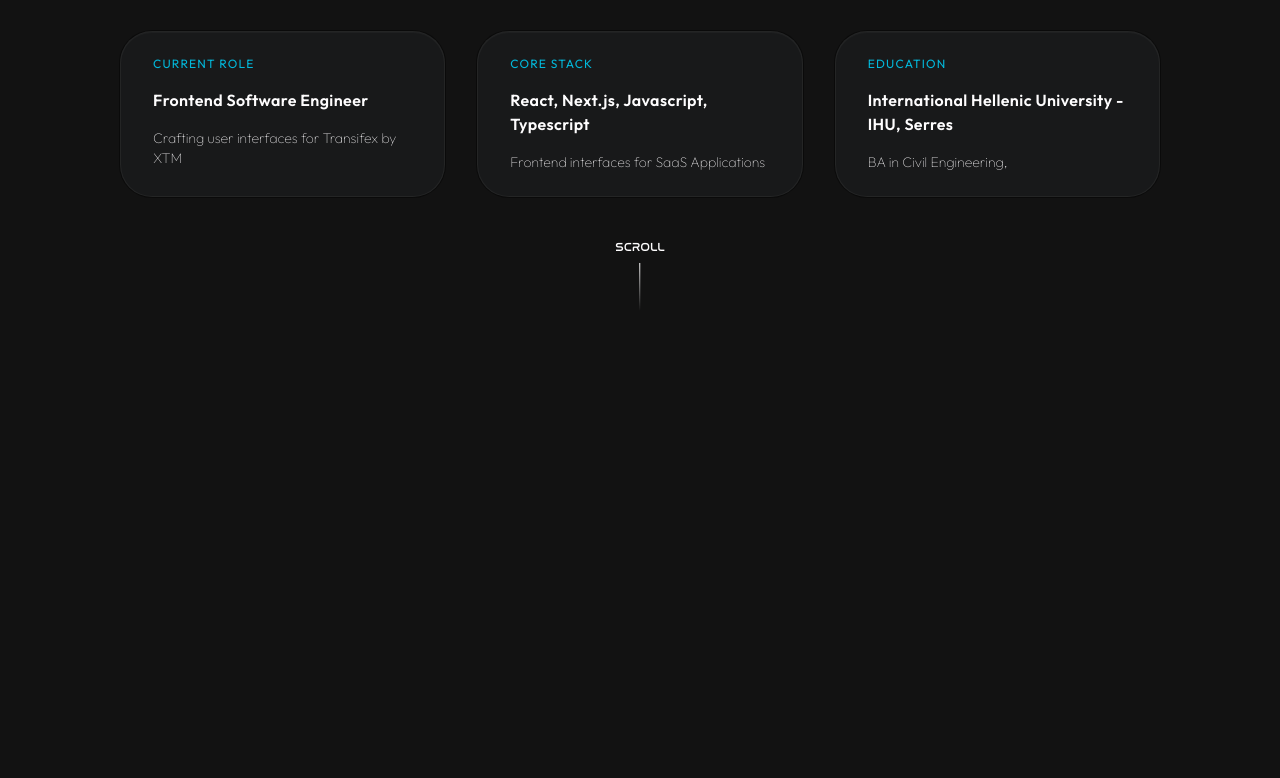
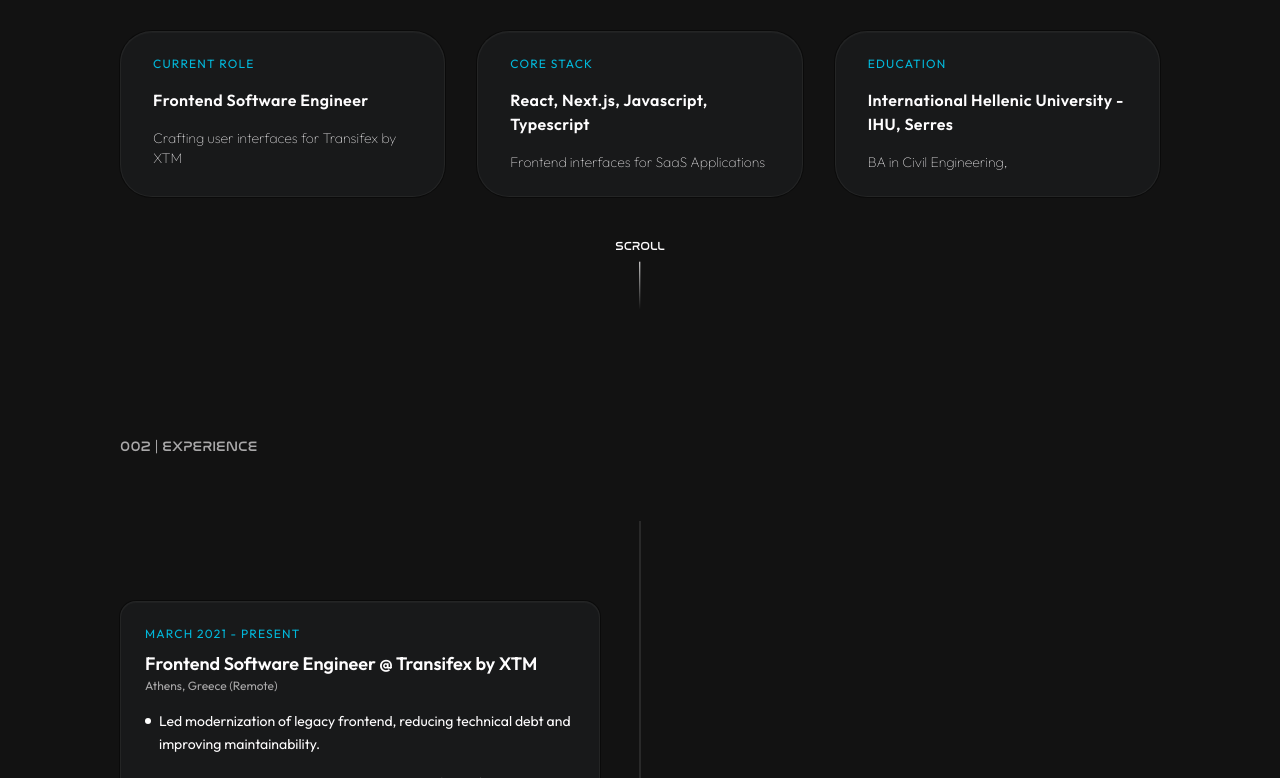
Before and after one commit to bobasicuanita/New-Portfolio-2026, a Next.js app: page / in a window 1280 px wide. Shown: the part 1469-2247 px from the top of the page. Before the commit the page ends 1906 px from the top, so only its background shows below. Built offline with nearby package versions, Linux system fonts and the light colour scheme.

Commit message:
Experience section

```diff
--- /dev/null
+++ b/app/_components/Experience.tsx
@@ -0,0 +1,21 @@
+"use client";
+import Timeline from "./Timeline/Timeline";
+import { items } from "../_lib/constants";
+import ScrollIndicator from "./ScrollIndicator";
+
+export default function Experience() {
+  return (
+    <section
+      id="experience"
+      className="min-h-screen flex justify-center text-center -translate-y-30 relative py-24 px-8 lg:py-30 lg:px-30"
+    >
+      <div className="w-full">
+        <h6 className="text-center md:text-left font-thin w-full text-sm text-(--gray-color) font-[nasalization] mb-16">
+          002 | EXPERIENCE
+        </h6>
+        <Timeline items={items} />
+      </div>
+      <ScrollIndicator />
+    </section>
+  );
+}
--- /dev/null
+++ b/app/_components/Timeline/Timeline.tsx
@@ -0,0 +1,62 @@
+import { motion } from "framer-motion";
+import TimelineCard from "./TimelineCard";
+import { fadeStaggerContainer, fadeUpItem } from "@/app/_utils/animations";
+
+export type TimelineItem = {
+  id?: string | number;
+  year: string;
+  title: string;
+  location: string;
+  description: string[];
+  technology: string[];
+};
+
+export default function Timeline({ items }: { items: TimelineItem[] }) {
+  return (
+    <motion.div
+      variants={fadeStaggerContainer}
+      initial="hidden"
+      whileInView="visible"
+      viewport={{ once: true }}
+    >
+      <div className="relative w-full mx-auto py-20">
+        <div className="hidden md:block absolute left-1/2 top-0 h-full w-px bg-(--gray-color) dark:bg-white/20 -translate-x-1/2" />
+        <div className="flex flex-col gap-16">
+          {items.map((item, index) => {
+            const isLeft = index % 2 === 0;
+            return (
+              <motion.div
+                variants={fadeUpItem}
+                key={item.id ?? index}
+                className="relative grid grid-cols-1 md:grid-cols-2 items-center"
+              >
+                <div
+                  className={`hidden md:block pr-10 ${isLeft ? "text-right" : ""}`}
+                >
+                  {isLeft && <TimelineCard item={item} />}
+                </div>
+                <div className="hidden md:flex absolute left-1/2 -translate-x-1/2 justify-center">
+                  <div className="w-3 h-3 rounded-full bg-blue-600 dark:bg-cyan-500 shadow-[0_0_10px_rgba(34,211,238,0.6)]" />
+                </div>
+                <div
+                  className={`hidden md:block pl-10 ${!isLeft ? "text-left" : ""}`}
+                >
+                  {!isLeft && <TimelineCard item={item} />}
+                </div>
+                <div className="md:hidden flex flex-col gap-3">
+                  <div className="flex items-center gap-2">
+                    <div className="w-2 h-2 rounded-full bg-blue-600 dark:bg-cyan-500" />
+                    <span className="text-xs text-cyan-500 uppercase tracking-widest">
+                      {item.year}
+                    </span>
+                  </div>
+                  <TimelineCard item={item} />
+                </div>
+              </motion.div>
+            );
+          })}
+        </div>
+      </div>
+    </motion.div>
+  );
+}
--- /dev/null
+++ b/app/_components/Timeline/TimelineCard.tsx
@@ -0,0 +1,46 @@
+import type { TimelineItem } from "./Timeline";
+import Badge from "../Badge";
+
+type TimelineCardProps = {
+  item: TimelineItem;
+};
+
+export default function TimelineCard({ item }: TimelineCardProps) {
+  return (
+    <div className="bg-(--background-tile) cursor-default text-left rounded-2xl p-6 shadow-lg transition-all duration-300 border border-gray-200 dark:border-white/5 shadow-[inset 0 1px 0 rgba(255,255,255,0.03),0 0 0 1px rgba(0,0,0,0.4)] dark:shadow-[inset_0_1px_0_rgba(255,255,255,0.03),0_0_0_1px_rgba(0,0,0,0.4)]">
+      <p className="text-xs text-blue-600 dark:text-cyan-500 uppercase tracking-widest mb-2">
+        {item.year}
+      </p>
+      <h3 className="text-lg font-semibold text-(--gray-color) dark:text-(--white-color)">
+        {item.title}
+      </h3>
+      <p className="text-(--secondary-color) dark:text-(--gray-color) text-xs mb-4">
+        {item.location}
+      </p>
+      <ul className="text-sm text-(--white-color) mt-2 flex flex-col gap-4">
+        {item.description.map((item: string, index) => {
+          return (
+            <li
+              key={index}
+              className="flex items-start gap-2 text-(--gray-color) dark:text-(--white-color)"
+            >
+              <span className="w-1.5 h-1.5 mt-[8px] rounded-full bg-(--gray-color) dark:bg-white shrink-0" />
+              <span className="leading-relaxed">{item}</span>
+            </li>
+          );
+        })}
+      </ul>
+      <ul className="flex flex-wrap gap-2 text-xs mt-4">
+        {item.technology.map((item: string, index) => {
+          return (
+            <li key={index}>
+              <Badge>
+                <span className="text-violet-500">{item}</span>
+              </Badge>
+            </li>
+          );
+        })}
+      </ul>
+    </div>
+  );
+}
--- a/app/_lib/constants.ts
+++ b/app/_lib/constants.ts
@@ -1 +1,43 @@
 export const navLinks = ["home", "about", "experience", "skills", "projects", "contact me"];
+
+export const items = [
+  {
+    id: 1,
+    year: "March 2021 - Present",
+    title: "Frontend Software Engineer @ Transifex by XTM",
+    location: "Athens, Greece (Remote)",
+    description: [
+      "Led modernization of legacy frontend, reducing technical debt and improving maintainability.",
+      "Contributed to integrations with external platforms (e.g., Contentful, Rigi), enabling seamless data flow and feature expansion.",
+      "Developed UI components for AI-driven features, contributing to new product capabilities.",
+      "Implemented onboarding flows in React, improving user experience and feature adoption.",
+      "Supported a junior developer through ad-hoc guidance and code reviews.",
+    ],
+    technology: ["HTML5", "CSS", "LESS", "Javascript", "React", "NextJS", "TailwindCSS", "Redux", "MarionetteJS", "BackboneJS", "Jquery", "GraphQL", "Cursor", "Claude", "React Query", "Django", "Docker"]
+  },
+  {
+    id: 2,
+    year: "September 2020 - March 2021",
+    title: "Frontend Web Developer @ Netmechanics",
+    location: "Iraklion, Crete (On-site)",
+    description: [
+      "Developed React-based templating engine used to render customizable pages across the platform",
+      "Coded websites using the company's custom templates and components.",
+      "Enhanced user experience by implementing responsive web design and optimizing performance.",
+      "Adhered to SEO & WCAG compliance while designing sites.",
+    ],
+    technology: ["HTML5", "CSS", "Javascript", "React", "Jquery", "Bootstrap"]
+  },
+{
+  id: 3,
+  year: "June 2020 - August 2020",
+  title: "Frontend Web Developer @ iWorx",
+  location: "Iraklion, Crete (On-site)",
+  description: [
+    "Developed and maintained websites using WordPress and front-end technologies.",
+    "Integrated and customized WordPress plugins to extend site functionality.",
+    "Implemented UI and styling updates (CSS) for existing client websites to improve usability and consistency."
+  ],
+  technology: ["HTML5", "CSS", "Javascript", "Wordpress"]
+}
+];
--- a/app/page.tsx
+++ b/app/page.tsx
@@ -1,4 +1,5 @@
 import About from "./_components/About";
+import Experience from "./_components/Experience";
 import Hero from "./_components/Hero";
 import NavHeader from "./_components/NavHeader";
 
@@ -8,6 +9,7 @@ export default function Home() {
       <NavHeader />
       <Hero />
       <About />
+      <Experience />
     </div>
   );
 }
```
